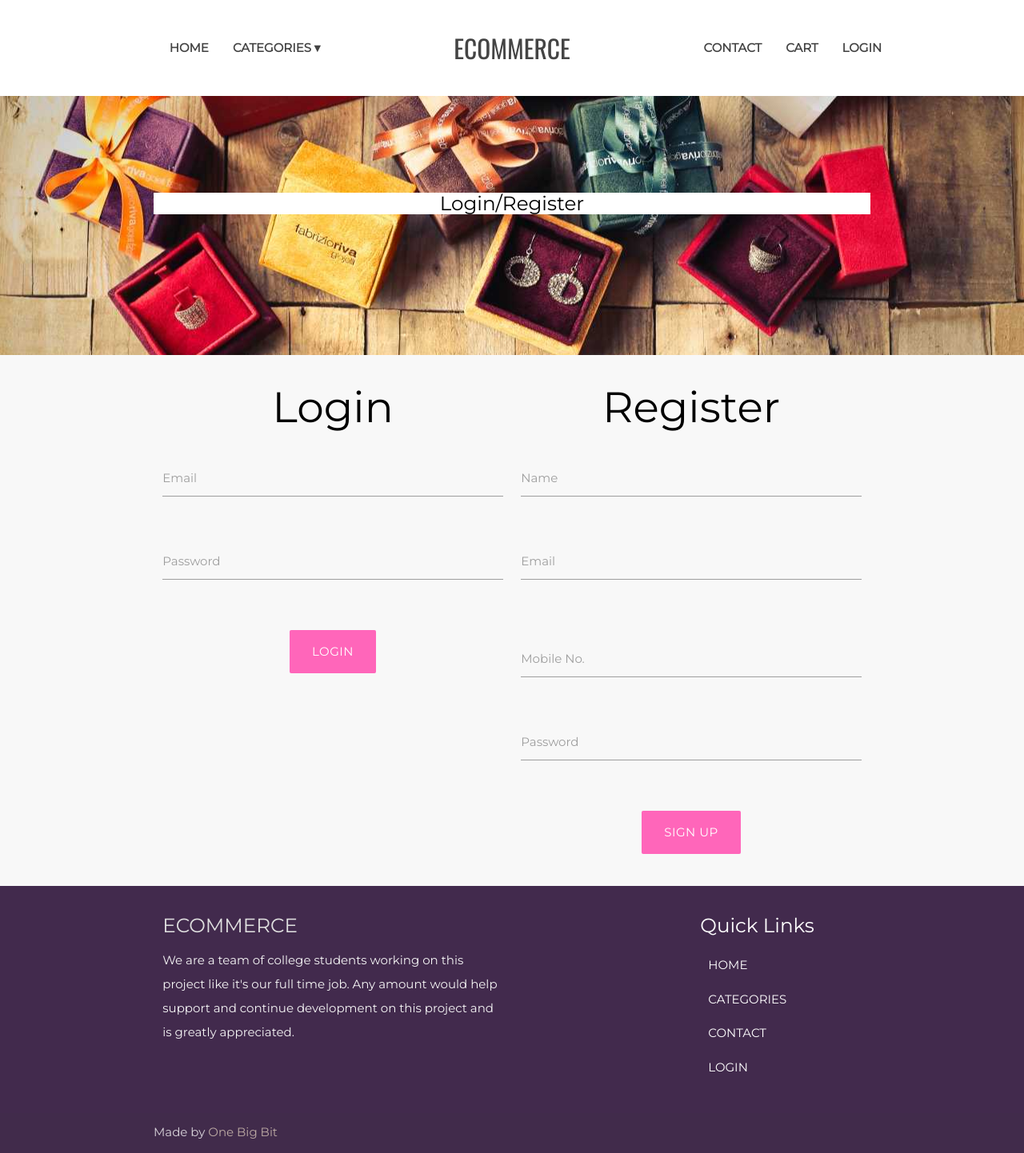
After one commit to szyth/ecom, a PHP site: page /front-end/login.html in a window 1280 px wide. The commit adds this page. Shown: the whole page at 80% size. Run offline with PHP 8.4, Linux system fonts and the light colour scheme; some libraries are stand-ins or nearby versions.

Commit message:
Update Front end; new Login Page

```diff
--- a/front-end/css/style.css
+++ b/front-end/css/style.css
@@ -295,3 +295,11 @@ ul li:hover ul.dropdown {
 }
 
 /* QUICK LINKS - END */
+
+
+
+/* LOGIN */
+.login_form{
+
+}
+/* LOGIN - END */
--- /dev/null
+++ b/front-end/login.html
@@ -0,0 +1,182 @@
+<!DOCTYPE html>
+<html lang="en">
+
+<head>
+    <meta http-equiv="Content-Type" content="text/html; charset=UTF-8" />
+    <meta name="viewport" content="width=device-width, initial-scale=1" />
+    <title>OBB - ECOM</title>
+
+    <!-- CSS  -->
+    <link href="https://fonts.googleapis.com/icon?family=Material+Icons" rel="stylesheet">
+    <link href="css/materialize.css" type="text/css" rel="stylesheet" media="screen,projection" />
+    <link href="css/style.css" type="text/css" rel="stylesheet" media="screen,projection" />
+</head>
+
+
+<body>
+
+    <div class="navbar-fixed">
+        <nav class="white z-depth-0" role="navigation">
+            <div class="row">
+                <div class="col m4 l4 s12 ">
+                    <ul class="right hide-on-med-and-down nav-ul">
+                        <li><a href="index.html">Home</a></li>
+                        <li id="dropdown"><a href="#">Categories &#9662;</a>
+                            <ul class="dropdown">
+                                <li><a href="#">Kids &#9656;</a></li>
+                                <li><a href="#">Women's &#9656;</a></li>
+                                <li><a href="#">Men's &#9656;</a></li>
+                            </ul>
+                        </li>
+
+                    </ul>
+                </div>
+                <div class="col m4 l4 s12">
+                    <a id="logo-container" class="brand-logo center" href="index.html">ECOMMERCE</a>
+                </div>
+                <div class="col m4 l4 s12">
+                    <ul class="left hide-on-med-and-down nav-ul">
+                        <li><a href="#">Contact</a></li>
+                        <li><a href="#">Cart</a></li>
+                        <li><a href="login.html">Login</a></li>
+                    </ul>
+                </div>
+
+                <!-- MOBILE MENU -->
+                <ul id="nav-mobile" class="sidenav">
+                    <li><a href="index.html">Home</a></li>
+                    <li>
+                        <div class="divider"></div>
+                    </li>
+                    <li><a class="subheader">Categories</a></li>
+                    <ul>
+                        <li><a href="#">Kids</a></li>
+                        <li><a href="#">Women's</a></li>
+                        <li><a href="#">Men's</a></li>
+                    </ul>
+                    </li>
+                    <li>
+                        <div class="divider"></div>
+                    </li>
+                    <li><a href="#">Contact</a></li>
+                    <li><a href="#">Cart</a></li>
+                    <li><a href="login.html">Login</a></li>
+                </ul>
+                <a href="#" data-target="nav-mobile" class="sidenav-trigger"><i class="material-icons">menu</i></a>
+            </div>
+        </nav>
+
+    </div>
+
+    <section>
+        <div class="parallax-container valign-wrapper">
+            <div class="section no-pad-bot">
+                <div class="container">
+                    <div class="row center">
+                        <h5 class="header col s12 white black-text">Login/Register
+                        </h5>
+                    </div>
+                </div>
+            </div>
+            <div class="parallax"><img src="media/parallax/2.jpg" alt="Unsplashed background img 2"></div>
+        </div>
+        <div class="row container center">
+            <form class="col m6 l6 s12 ">
+                <h2>Login</h2>
+                <div class="row">
+                    <div class="input-field col s12">
+                        <input id="login-email" type="email" class="validate">
+                        <label for="email">Email</label>
+                    </div>
+                </div>
+                <div class="row">
+                    <div class="input-field col s12">
+                        <input id="login-password" type="password" class="validate">
+                        <label for="password">Password</label>
+                    </div>
+                </div>
+                <a id="all_product_button" class="waves-effect waves-light btn-large  btn-flat center">Login</a>
+
+            </form>
+
+
+            <form class="col m6 l6 s12 ">
+                <h2>Register</h2>
+
+                <div class="row">
+                    <div class="input-field col s12">
+                        <input id="name" type="text" class="validate">
+                        <label for="name">Name</label>
+                    </div>
+                </div>
+
+                <div class="row">
+                    <div class="input-field col s12">
+                        <input id="email" type="email" class="validate">
+                        <label for="email">Email</label>
+                        <span class="helper-text" data-error="Incorrect Email ID" data-success="right"></span>
+                    </div>
+                </div>
+                <div class="row">
+                    <div class="input-field col s12">
+                        <input id="mobile" type="number" class="validate">
+                        <label for="mobile">Mobile No.</label>
+                    </div>
+                </div>
+                <div class="row">
+                    <div class="input-field col s12">
+                        <input id="password" type="password" class="validate">
+                        <label for="password">Password</label>
+                    </div>
+                </div>
+                <a id="all_product_button" class="waves-effect waves-light btn-large  btn-flat center">Sign Up</a>
+
+            </form>
+        </div>
+    </section>
+
+
+
+    <footer class="page-footer">
+        <div class="container">
+            <div class="row">
+                <div class="col l6 s12">
+                    <h5>ECOMMERCE</h5>
+                    <p class="grey-text text-lighten-4">We are a team of college students working on this project like
+                        it's our
+                        full time job. Any amount would help support and continue development on this project and is
+                        greatly
+                        appreciated.</p>
+
+
+                </div>
+                <div class="col l3 s12">
+
+                </div>
+                <div class="col l3 s12">
+                    <h5 class="white-text">Quick Links</h5>
+                    <ul class="quick-links">
+                        <li><a class="white-text" href="#!">HOME</a></li>
+                        <li><a class="white-text" href="#!">CATEGORIES</a></li>
+                        <li><a class="white-text" href="#!">CONTACT</a></li>
+                        <li><a class="white-text" href="#!">LOGIN</a></li>
+                    </ul>
+                </div>
+            </div>
+        </div>
+        <div class="footer-copyright">
+            <div class="container">
+                Made by <a class="brown-text text-lighten-3" href="https://onebigbit.com/">One Big Bit</a>
+            </div>
+        </div>
+    </footer>
+
+
+    <!--  Scripts-->
+    <script src="https://code.jquery.com/jquery-2.1.1.min.js"></script>
+    <script src="js/materialize.js"></script>
+    <script src="js/init.js"></script>
+
+</body>
+
+</html>
```
Also changed, not shown: front-end/index.html (+9 -7 lines).
